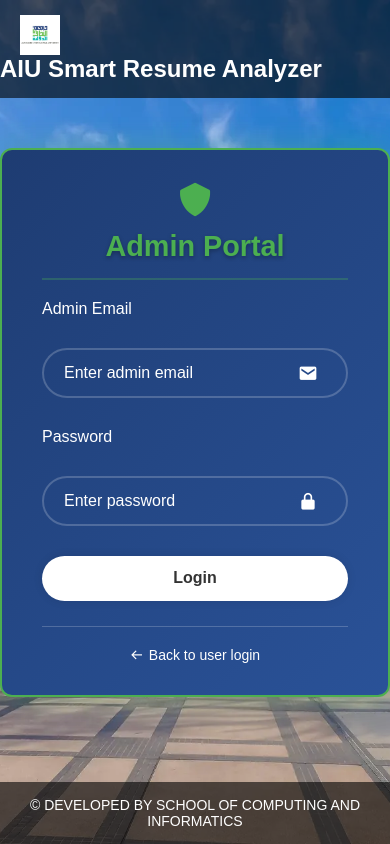
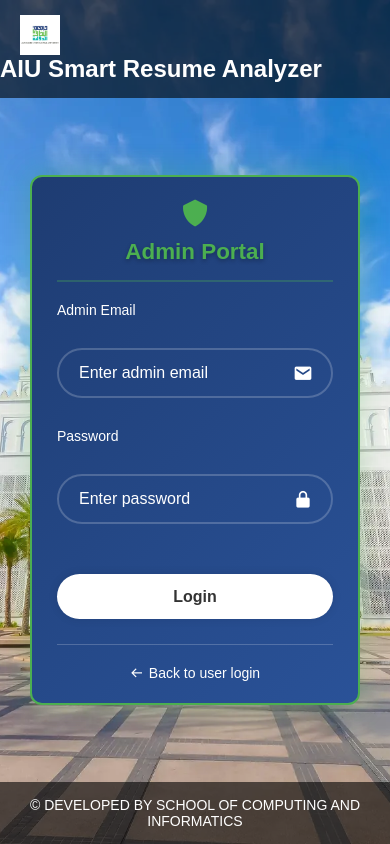
Before and after one commit to d7mo25/AIU-RESUME-ANALYZER, a FastAPI app: page /admin-login in a window 390 px wide. Run offline with FastAPI, Linux system fonts and the light colour scheme; some libraries are stand-ins or nearby versions.

Commit message:
Update admin-login.html

```diff
--- a/templates/admin-login.html
+++ b/templates/admin-login.html
@@ -10,11 +10,82 @@
   <script src="https://www.gstatic.com/firebasejs/9.22.0/firebase-app-compat.js"></script>
   <script src="https://www.gstatic.com/firebasejs/9.22.0/firebase-auth-compat.js"></script>
   <style>
-    /* Admin-specific styling */
+    /* Override the existing body styles to prevent touching header/footer */
+    body {
+      margin: 0;
+      padding: 0;
+      box-sizing: border-box;
+      font-family: "Poppins", sans-serif;
+      min-height: 100vh;
+      background: url(/static/background.jpg) no-repeat;
+      background-size: cover;
+      background-position: center;
+      background-attachment: fixed;
+
+      /* Create a flex container that accounts for header and footer */
+      display: flex;
+      flex-direction: column;
+    }
+
+    /* Header styling */
+    .site-header {
+      width: 100%;
+      color: #fff;
+      padding: 15px 0;
+      background-color: rgba(0, 0, 0, 0.6);
+      position: relative; /* Changed from absolute */
+      text-align: left;
+      flex-shrink: 0; /* Prevent shrinking */
+    }
+
+    .header-logo {
+      height: 40px;
+      vertical-align: middle;
+      margin-right: 10px;
+      margin-left: 20px;
+    }
+
+    .site-header h2 {
+      display: inline-block;
+      vertical-align: middle;
+      margin: 0;
+    }
+
+    /* Main content area - takes remaining space and centers the form */
+    .main-content {
+      flex: 1;
+      display: flex;
+      justify-content: center;
+      align-items: center;
+      padding: 40px 20px; /* Add padding to prevent touching header/footer */
+      min-height: 0; /* Allow shrinking if needed */
+    }
+
+    /* Footer styling */
+    .site-footer {
+      width: 100%;
+      color: #fff;
+      padding: 15px 0;
+      background-color: rgba(0, 0, 0, 0.6);
+      position: relative; /* Changed from absolute */
+      font-size: 14px;
+      text-align: center;
+      flex-shrink: 0; /* Prevent shrinking */
+    }
+
+    /* Form wrapper styles with admin-specific styling */
     .wrapper {
+      width: 420px;
+      max-width: 100%; /* Responsive on small screens */
       background: linear-gradient(135deg, #1e3c72 0%, #2a5298 100%);
       border: 2px solid #4CAF50;
       box-shadow: 0 0 30px rgba(76, 175, 80, 0.3);
+      backdrop-filter: blur(9px);
+      color: #fff;
+      border-radius: 12px;
+      padding: 30px 40px;
+      margin: 0 auto; /* Center horizontally */
+      box-sizing: border-box;
     }
 
     .admin-header {
@@ -42,6 +113,84 @@
       color: #b8c5d6;
       font-size: 0.9em;
       margin: 5px 0 0 0;
+    }
+
+    .input-box {
+      position: relative;
+      width: 100%;
+      height: 50px;
+      margin: 30px 0;
+    }
+
+    .input-box input {
+      width: 100%;
+      height: 100%;
+      background: transparent;
+      border: none;
+      outline: none;
+      border: 2px solid rgba(255, 255, 255, .2);
+      border-radius: 40px;
+      font-size: 16px;
+      color: #fff;
+      padding: 20px 45px 20px 20px;
+      box-sizing: border-box;
+    }
+
+    .input-box input::placeholder {
+      color: #fff;
+    }
+
+    .input-box i {
+      position: absolute;
+      right: 20px;
+      top: 50%;
+      transform: translateY(-50%);
+      font-size: 20px;
+    }
+
+    .input-box input:focus {
+      border-color: #4CAF50;
+      box-shadow: 0 0 10px rgba(76, 175, 80, 0.3);
+    }
+
+    .input-group {
+      margin-bottom: 20px;
+    }
+
+    .input-group label {
+      display: block;
+      margin-bottom: 8px;
+      color: #fff;
+      font-size: 14px;
+      font-weight: 500;
+    }
+
+    .btn {
+      width: 100%;
+      height: 45px;
+      background: linear-gradient(45deg, #4CAF50, #45a049);
+      border: none;
+      outline: none;
+      border-radius: 40px;
+      box-shadow: 0 0 10px rgba(0, 0, 0, .1);
+      cursor: pointer;
+      font-size: 16px;
+      color: #fff;
+      font-weight: 600;
+      margin-top: 20px;
+      transition: all 0.3s ease;
+    }
+
+    .btn:hover {
+      background: linear-gradient(45deg, #45a049, #4CAF50);
+      transform: translateY(-2px);
+      box-shadow: 0 8px 25px rgba(76, 175, 80, 0.4);
+    }
+
+    .btn:disabled {
+      background: rgba(76, 175, 80, 0.6);
+      cursor: not-allowed;
+      transform: none;
     }
 
     .error-message, .success-message {
@@ -96,23 +245,6 @@
       to { transform: rotate(360deg); }
     }
 
-    .btn {
-      background: linear-gradient(45deg, #4CAF50, #45a049);
-      transition: all 0.3s ease;
-    }
-
-    .btn:hover {
-      background: linear-gradient(45deg, #45a049, #4CAF50);
-      transform: translateY(-2px);
-      box-shadow: 0 8px 25px rgba(76, 175, 80, 0.4);
-    }
-
-    .btn:disabled {
-      background: rgba(76, 175, 80, 0.6);
-      cursor: not-allowed;
-      transform: none;
-    }
-
     .back-to-login {
       text-align: center;
       margin-top: 25px;
@@ -136,17 +268,29 @@
       text-decoration: underline;
     }
 
-    .input-box input:focus {
-      border-color: #4CAF50;
-      box-shadow: 0 0 10px rgba(76, 175, 80, 0.3);
+    .remember-forgot {
+      display: flex;
+      justify-content: space-between;
+      font-size: 14.5px;
+      margin: -15px 0 15px;
     }
 
     .remember-forgot label {
       color: #4CAF50;
     }
 
+    .remember-forgot label input {
+      accent-color: #4CAF50;
+      margin-right: 3px;
+    }
+
     .remember-forgot a {
       color: #4CAF50;
+      text-decoration: none;
+    }
+
+    .remember-forgot a:hover {
+      text-decoration: underline;
     }
 
     .security-notice {
@@ -182,6 +326,45 @@
       font-size: 13px;
       display: none;
     }
+
+    /* Responsive adjustments */
+    @media (max-height: 700px) {
+      .main-content {
+        padding: 20px 20px;
+      }
+
+      .wrapper {
+        padding: 20px 30px;
+      }
+
+      .admin-header h1 {
+        font-size: 1.5em;
+      }
+
+      .input-box {
+        margin: 20px 0;
+      }
+    }
+
+    @media (max-width: 480px) {
+      .wrapper {
+        width: 100%;
+        max-width: 380px;
+        padding: 20px 25px;
+      }
+
+      .main-content {
+        padding: 20px 15px;
+      }
+
+      .admin-header i {
+        font-size: 2em;
+      }
+
+      .admin-header h1 {
+        font-size: 1.4em;
+      }
+    }
   </style>
 </head>
 <body>
@@ -190,6 +373,7 @@
     <h2>AIU Smart Resume Analyzer</h2>
   </header>
 
+  <main class="main-content">
     <div class="wrapper">
       <div class="admin-header">
         <i class='bx bxs-shield'></i>
@@ -225,6 +409,7 @@
         </div>
       </div>
     </div>
+  </main>
 
   <footer class="site-footer">
     <p>&copy; DEVELOPED BY SCHOOL OF COMPUTING AND INFORMATICS</p>
```
Lines whose indentation alone changed are shown as unchanged.
